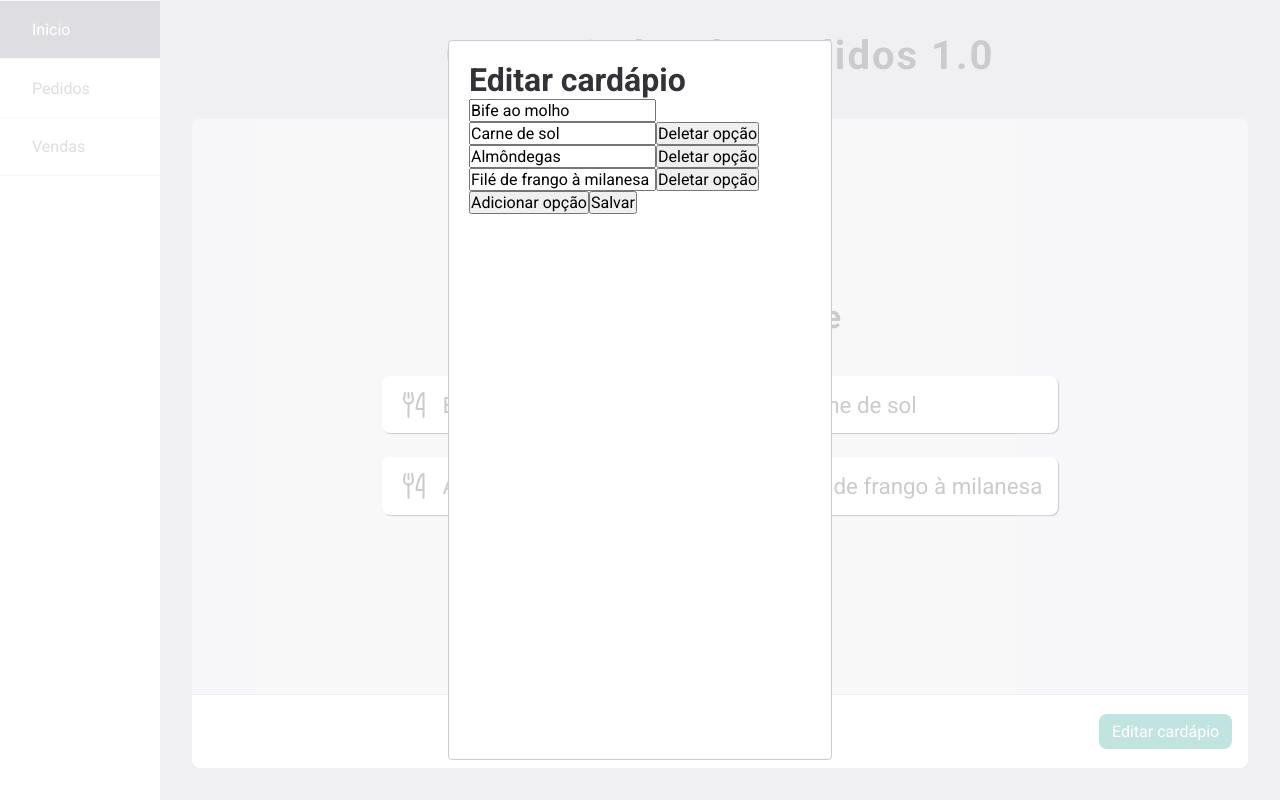
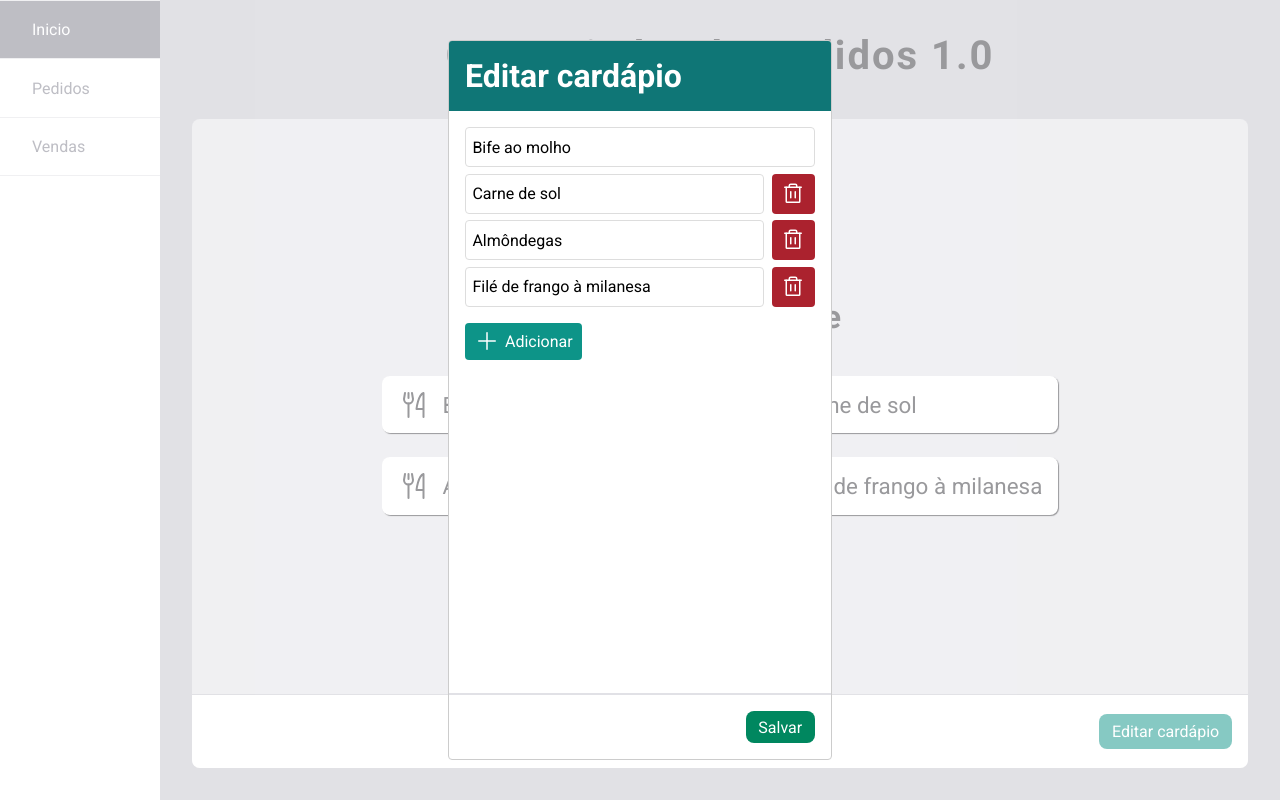
Before and after one commit to Pedro-arevalo/order_manager_system, a React (Vite) app: page / in a window 1280 px wide. Both pictures are taken after a click on the button "Editar cardápio". Built offline with nearby package versions, Linux system fonts and the light colour scheme.

Commit message:
style: finished the layout in the form modal

```diff
--- a/src/pages/Home/components/MenuForm/index.tsx
+++ b/src/pages/Home/components/MenuForm/index.tsx
@@ -1,6 +1,10 @@
 import { useContext } from 'react'
 import { useFieldArray, useForm } from 'react-hook-form'
 import { MenuContext } from '../../../../contexts/menuContext'
+
+import { Trash, Plus } from 'phosphor-react'
+
+import { Form } from './styles'
 
 type MenuForm = {
   menuOptions: {
@@ -55,29 +59,29 @@ export function MenuForm({ isMenuEmpty, closeModal }: MenuFormProps) {
   const isAddingInputsAllowed = emptyInputs.length !== 0
 
   return (
-    <form onSubmit={handleSubmit(updateMenuContext)}>
-      {isMenuEmpty ? (
-        <h1>Cadastrar novo cardápio</h1>
-      ) : (
-        <h1>Editar cardápio</h1>
-      )}
+    <Form onSubmit={handleSubmit(updateMenuContext)}>
+      <div className="form_header">
+        <h1>{isMenuEmpty ? 'Cadastrar novo cardápio' : 'Editar cardápio'}</h1>
+      </div>
+      <div className="form_content">
         {fields.map((field, index) => (
           <section key={field.id}>
             <input type="text" {...register(`menuOptions.${index}.name`)} />
             {index !== 0 && (
               <button
+                className="delete_option"
                 type="button"
                 onClick={() => {
                   remove(index)
                 }}
               >
-              Deletar opção
+                <Trash size={24} />
               </button>
             )}
           </section>
         ))}
-
         <button
+          className="add_option"
           type="button"
           disabled={isAddingInputsAllowed}
           onClick={() => {
@@ -87,9 +91,13 @@ export function MenuForm({ isMenuEmpty, closeModal }: MenuFormProps) {
             })
           }}
         >
-        Adicionar opção
+          <Plus size={24} />
+          Adicionar
         </button>
+      </div>
+      <div className="form_footer">
         <button type="submit">Salvar</button>
-    </form>
+      </div>
+    </Form>
   )
 }
--- a/src/pages/Home/components/MenuForm/styles.ts
+++ b/src/pages/Home/components/MenuForm/styles.ts
@@ -0,0 +1,83 @@
+import styled from 'styled-components'
+
+export const Form = styled.form`
+  height: 100%;
+
+  /* display: flex;
+  flex-direction: column; */
+
+  .form_header {
+    background-color: ${(props) => props.theme['blue-700']};
+    padding: 1rem;
+    color: ${(props) => props.theme.white};
+  }
+
+  .form_content {
+    padding: 1rem;
+    /* height: 100% - (header and footer spacing) */
+    height: calc(100% - 135.8px);
+    overflow-y: scroll;
+
+    section {
+      display: flex;
+      justify-content: space-between;
+      gap: 0.5rem;
+
+      input {
+        padding: 0.6rem 0.4rem;
+        border: 1px solid #ddd;
+        border-radius: 4px;
+        width: 100%;
+      }
+
+      button.delete_option {
+        border: none;
+        border-radius: 4px;
+        background-color: ${(props) => props.theme['red-500']};
+        color: ${(props) => props.theme.white};
+        padding: 0 0.6rem;
+
+        display: flex;
+        align-items: center;
+      }
+    }
+
+    section + section {
+      margin-top: 0.4rem;
+    }
+
+    button.add_option {
+      border: none;
+      border-radius: 4px;
+      margin-top: 1rem;
+      padding: 0.4rem 0.6rem;
+      background-color: ${(props) => props.theme['blue-600']};
+      color: ${(props) => props.theme.white};
+
+      display: flex;
+      align-items: center;
+      gap: 0.4rem;
+    }
+  }
+
+  .form_footer {
+    position: absolute;
+    bottom: 0;
+    width: 100%;
+
+    padding: 1rem;
+    border-top: 2px solid ${(props) => props.theme['gray-100']};
+
+    button {
+      color: ${(props) => props.theme.white};
+      background-color: ${(props) => props.theme['green-500']};
+
+      border: none;
+      border-radius: 8px;
+
+      display: block;
+      padding: 0.4rem 0.8rem;
+      margin-left: auto;
+    }
+  }
+`
--- a/src/pages/Home/components/ModalToSetMenu/index.tsx
+++ b/src/pages/Home/components/ModalToSetMenu/index.tsx
@@ -27,17 +27,19 @@ export function ModalToSetMenu({
       contentLabel="Defina as opções do cardápio"
       closeTimeoutMS={200}
       style={{
+        overlay: {
+          backgroundColor: 'rgba(255, 255, 255, .5)',
+        },
         content: {
           width: '30%',
           minWidth: '300px',
           maxWidth: '400px',
           margin: '0 auto',
+          padding: '0',
         },
       }}
     >
-      <ModalContent>
-        <MenuForm isMenuEmpty={isMenuEmpty} closeModal={delegateModalClosing} />
-      </ModalContent>
+      <MenuForm isMenuEmpty={isMenuEmpty} closeModal={delegateModalClosing} />
     </Modal>
   )
 }
--- a/src/pages/Home/components/ModalToSetMenu/styles.ts
+++ b/src/pages/Home/components/ModalToSetMenu/styles.ts
@@ -1,3 +1,6 @@
 import styled from 'styled-components'
 
-export const ModalContent = styled.div``
+export const ModalContent = styled.div`
+  h4 {
+  }
+`
```
Lines whose indentation alone changed are shown as unchanged.
